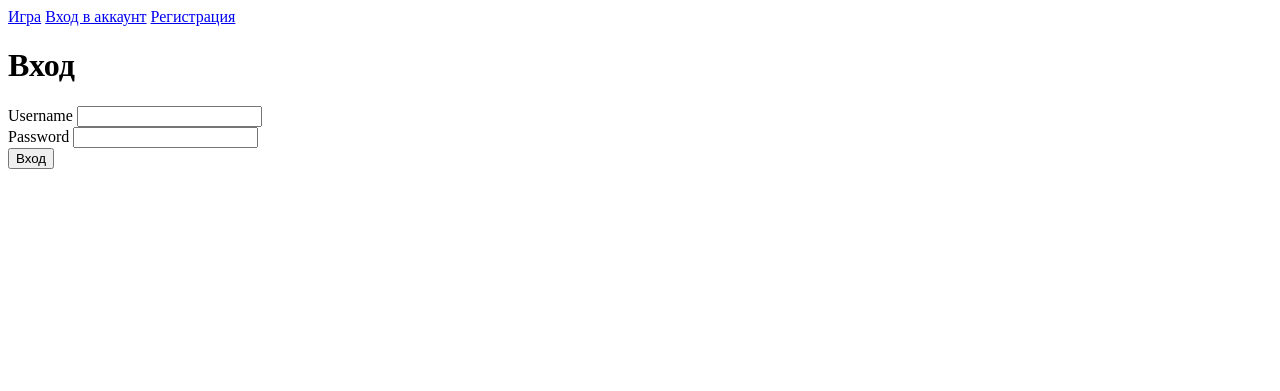
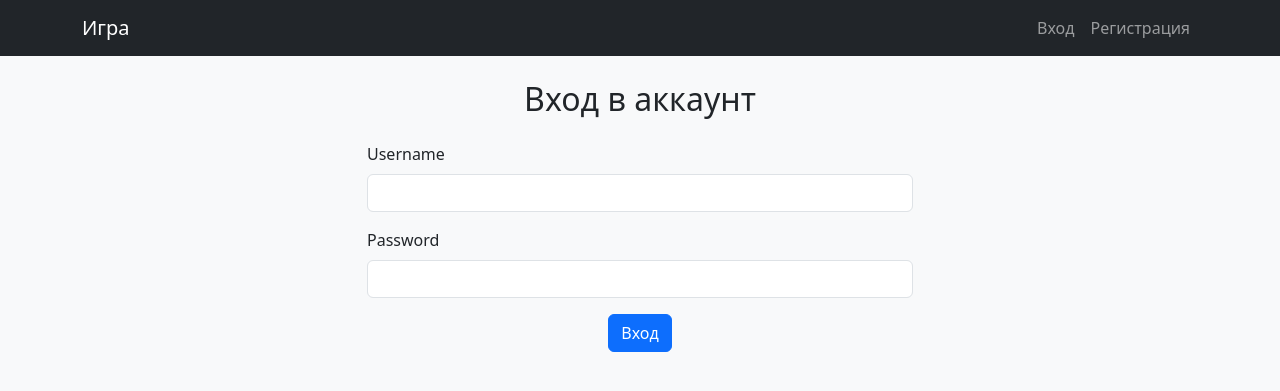
Before and after one commit to KonstantinVajra/VD09, a Flask app: page /login in a window 1280 px wide. Shown: the top 391 px of the page. Run offline with Flask 3, Linux system fonts and the light colour scheme.

Commit message:
бутстрап

```diff
--- a/app/templates/base.html
+++ b/app/templates/base.html
@@ -1,26 +1,43 @@
 <!DOCTYPE html>
-<html lang="en">
+<html lang="ru">
 <head>
     <meta charset="UTF-8">
-    <title>Title</title>
+    <title>{% block title %}Flask App{% endblock %}</title>
+    <!-- Bootstrap CSS -->
+    <link href="https://cdn.jsdelivr.net/npm/bootstrap@5.3.3/dist/css/bootstrap.min.css" rel="stylesheet">
 </head>
-<body>
+<body class="bg-light">
 
-<nav>
-    <a href="{{ url_for('index') }}">Игра</a>
-    {% if current_user.is_authenticated %}
-        <a href="{{ url_for('logout') }}">Выход из аккаунта</a>
-    {% else %}
-        <a href="{{ url_for('login') }}">Вход в аккаунт</a>
-        <a href="{{ url_for('register') }}">Регистрация</a>
-    {% endif %}
+<nav class="navbar navbar-expand-lg navbar-dark bg-dark mb-4">
+    <div class="container">
+        <a class="navbar-brand" href="{{ url_for('index') }}">Игра</a>
+        <div class="collapse navbar-collapse">
+            <ul class="navbar-nav ms-auto">
+                {% if current_user.is_authenticated %}
+                    <li class="nav-item">
+                        <a class="nav-link" href="{{ url_for('logout') }}">Выход</a>
+                    </li>
+                {% else %}
+                    <li class="nav-item">
+                        <a class="nav-link" href="{{ url_for('login') }}">Вход</a>
+                    </li>
+                    <li class="nav-item">
+                        <a class="nav-link" href="{{ url_for('register') }}">Регистрация</a>
+                    </li>
+                {% endif %}
+            </ul>
+        </div>
+    </div>
 </nav>
 
-<div>
+<div class="container">
     {% with messages = get_flashed_messages(with_categories=true) %}
         {% if messages %}
             {% for category, message in messages %}
-                <div>{{ message }}</div>
+                <div class="alert alert-{{ category }} alert-dismissible fade show" role="alert">
+                    {{ message }}
+                    <button type="button" class="btn-close" data-bs-dismiss="alert" aria-label="Close"></button>
+                </div>
             {% endfor %}
         {% endif %}
     {% endwith %}
@@ -29,5 +46,8 @@
     {% endblock %}
 </div>
 
+<!-- Bootstrap JS -->
+<script src="https://cdn.jsdelivr.net/npm/bootstrap@5.3.3/dist/js/bootstrap.bundle.min.js"></script>
+
 </body>
 </html>
--- a/app/templates/login.html
+++ b/app/templates/login.html
@@ -1,18 +1,27 @@
 {% extends 'base.html' %}
+{% block title %}Вход{% endblock %}
+
 {% block content %}
-    <h1>Вход</h1>
-    <form method="post" action="{{ url_for('login')}}">
-        {{ form.hidden_tag() }}
-        <div>
-            {{ form.username.label }}
-            {{ form.username }}
-        </div>
-        <div>
-            {{ form.password.label }}
-            {{ form.password }}
-        </div>
-        <div>
-            {{ form.submit }}
-        </div>
-    </form>
+<div class="row justify-content-center">
+    <div class="col-md-6">
+        <h2 class="mb-4 text-center">Вход в аккаунт</h2>
+        <form method="post" action="{{ url_for('login') }}">
+            {{ form.hidden_tag() }}
+
+            <div class="mb-3">
+                {{ form.username.label(class="form-label") }}
+                {{ form.username(class="form-control") }}
+            </div>
+
+            <div class="mb-3">
+                {{ form.password.label(class="form-label") }}
+                {{ form.password(class="form-control") }}
+            </div>
+
+            <div class="text-center">
+                <button type="submit" class="btn btn-primary">{{ form.submit.label.text }}</button>
+            </div>
+        </form>
+    </div>
+</div>
 {% endblock %}
```
Also changed, not shown: app/templates/index.html (+7 -3 lines), app/templates/register.html (+15 -19 lines).
